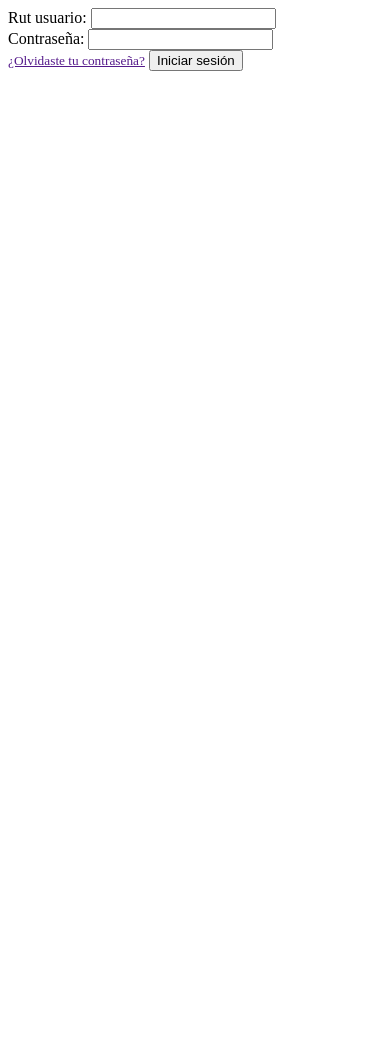
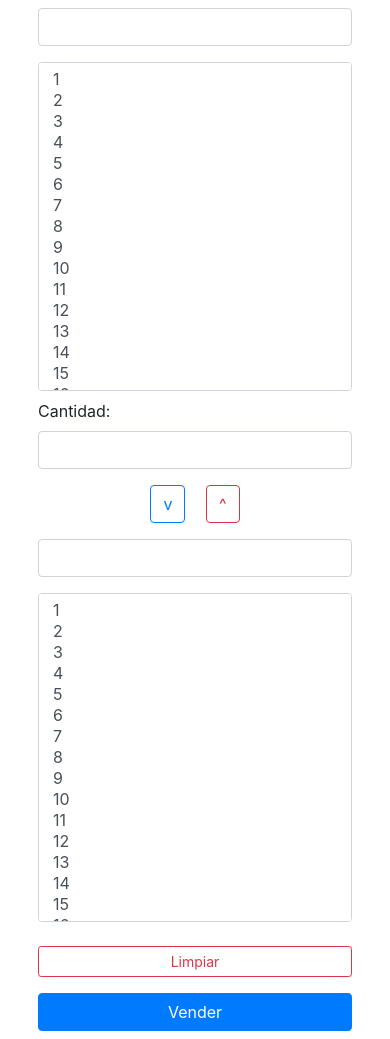
Before and after one commit to slcastroj/loan, a PHP site: page /html/ventas.php in a window 390 px wide. Before the commit the page ends 71 px from the top, so only its background shows below. Run offline with PHP 8.4, Linux system fonts and the light colour scheme.

Commit message:
Vistas inicio sesion y ventas

```diff
--- a/html/ventas.php
+++ b/html/ventas.php
@@ -1,18 +1,85 @@
-<main class="container-fluid">
-    <div class="row mt-5">
-        <form action="" class="col-12 col-md-4 mx-auto">
-            <div class="form-group">
-                <label for="txtRut">Rut usuario:</label>
-                <input type="text" id="txtRut" name="rut" class="form-control">
+<!DOCTYPE html>
+<head>
+    <meta charset="UTF-8">
+    <meta name="viewport" content="width=device-width, initial-scale=1.0">
+    <?php include_once("../templates/imports.php"); ?>
+    <title>Índice</title>
+</head>
+<body>
+    <main class="container-fluid">
+        <div class="row m-2 m-lg-5">
+            <div class="col-12 col-lg-3">
+                <input type="search" id="txtBusquedaAgregar" class="form-control">
+                <select id="pckProductoAgregar" class="form-control mt-3" size="15">
+                    <option value="">1</option>
+                    <option value="">2</option>
+                    <option value="">3</option>
+                    <option value="">4</option>
+                    <option value="">5</option>
+                    <option value="">6</option>
+                    <option value="">7</option>
+                    <option value="">8</option>
+                    <option value="">9</option>
+                    <option value="">10</option>
+                    <option value="">11</option>
+                    <option value="">12</option>
+                    <option value="">13</option>
+                    <option value="">14</option>
+                    <option value="">15</option>
+                    <option value="">16</option>
+                    <option value="">17</option>
+                    <option value="">18</option>
+                    <option value="">19</option>
+                    <option value="">20</option>
+                </select>
+                <label class="mt-2">Cantidad:</label>
+                <input type="text" id="txtCantidad" class="form-control">
+
+                <div class="mt-4 text-right d-none d-lg-block">
+                    <button class="btn btn-outline-danger btn-sm col-3  ">Limpiar</button>
+                    <button class="btn btn-primary col-4">Vender</button>
+                </div>
             </div>
-            <div class="form-group">
-                <label for="txtContrasena">Contraseña:</label>
-                <input type="password" id="txtContrasena" name="contraseña" class="form-control">
+            <div class="col-12 col-lg-1 d-flex text-center align-items-center justify-content-center my-3 my-lg-0">
+                <div class="d-none d-lg-block">
+                    <button class="btn btn-outline-primary mb-lg-2">></button>
+                    <button class="btn btn-outline-danger mt-lg-2"><</button>
+                </div>
+                <div class="d-lg-none">
+                    <button class="btn btn-outline-primary mr-2">v</button>
+                    <button class="btn btn-outline-danger ml-2">^</button>
+                </div>
             </div>
-            <div class="form-group text-right">
-                <small><a href="" class="text-danger mr-3">¿Olvidaste tu contraseña?</a></small>
-                <input type="submit" value="Iniciar sesión" class="btn btn-primary">
+            <div class="col-12 col-lg-3">
+                <input type="search" id="txtBusquedaAgregado" class="form-control">
+                <select id="pckProductoAgregado" class="form-control mt-3" size="15">
+                    <option value="">1</option>
+                    <option value="">2</option>
+                    <option value="">3</option>
+                    <option value="">4</option>
+                    <option value="">5</option>
+                    <option value="">6</option>
+                    <option value="">7</option>
+                    <option value="">8</option>
+                    <option value="">9</option>
+                    <option value="">10</option>
+                    <option value="">11</option>
+                    <option value="">12</option>
+                    <option value="">13</option>
+                    <option value="">14</option>
+                    <option value="">15</option>
+                    <option value="">16</option>
+                    <option value="">17</option>
+                    <option value="">18</option>
+                    <option value="">19</option>
+                    <option value="">20</option>
+                </select>
+                <div class="mt-4 text-right d-lg-none">
+                    <button class="btn btn-outline-danger btn-sm col-12 mb-3">Limpiar</button>
+                    <button class="btn btn-primary col-12">Vender</button>
+                </div>
             </div>
-        </form>
-    </div>
-</main>
+        </div>
+    </main>
+</body>
+</html>
--- a/templates/imports.php
+++ b/templates/imports.php
@@ -1,6 +1,6 @@
-<link rel="stylesheet" href="static/css/all.min.css">
+<link rel="stylesheet" href="../static/css/all.min.css">
 
-<script src="static/js/jquery-3.4.1.min.js"></script>
+<script src="../static/js/jquery-3.4.1.min.js"></script>
 
-<link rel="stylesheet" href="static/css/bootstrap.min.css">
-<script src="static/js/bootstrap.bundle.min.js"></script>
+<link rel="stylesheet" href="../static/css/bootstrap.min.css">
+<script src="../static/js/bootstrap.bundle.min.js"></script>
```
Also changed, not shown: html/inicio_sesion.php (+14 -4 lines), index.php (+3 -11 lines).
